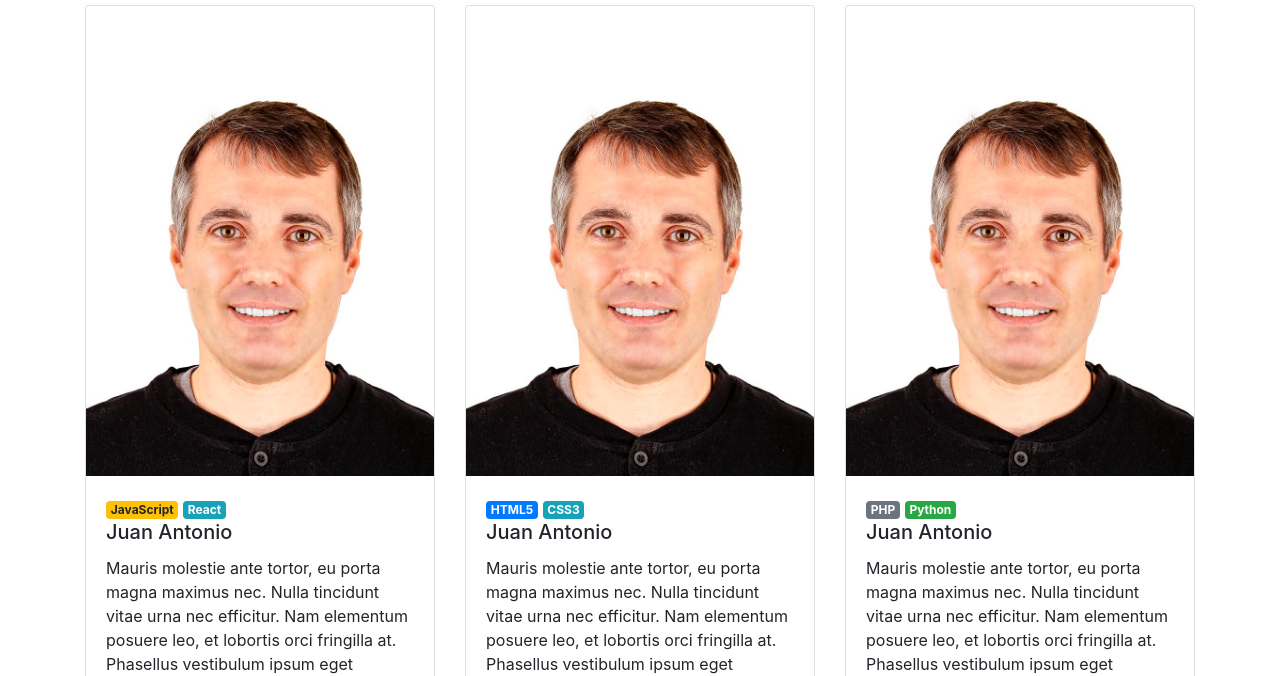
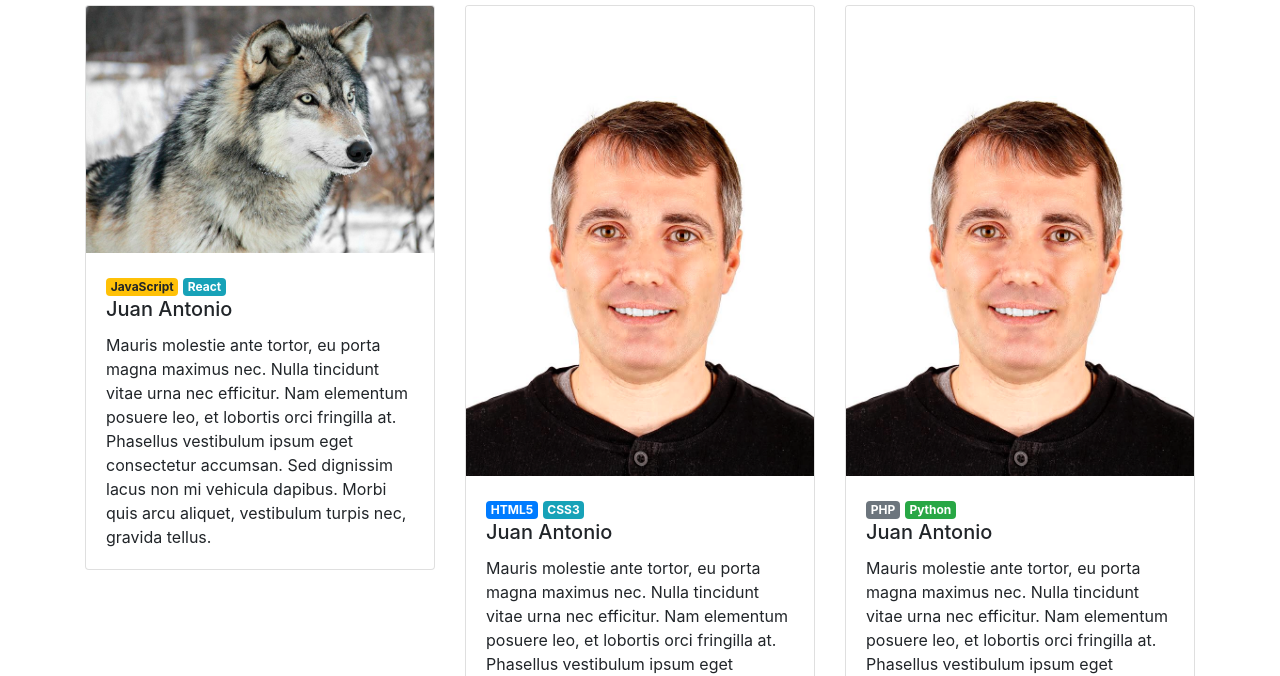
Before and after one commit to juancos77/bootstrap-hawai, a plain HTML site: page index.html in a window 1280 px wide. Shown: the part 715-1391 px from the top of the page. Drawn offline with nearby package versions, Linux system fonts and the light colour scheme.

Commit message:
Imagen Lobo
Imagen lobo

```diff
--- a/index.html
+++ b/index.html
@@ -103,7 +103,7 @@
             <div class="row">
                 <div class="col-12 col-md-6 col-lg-4 mb-4">
                     <div class="card">
-                      <img src="/assets/img/joan.PNG" class="card-img-top" alt="Foto de Juan">
+                      <img src="/assets/img/lobo.jpg" class="card-img-top" alt="Foto de Juan">
                       <div class="card-body">
                         <div class="badges">
                             <span class="badge badge-warning">JavaScript</span>
```
